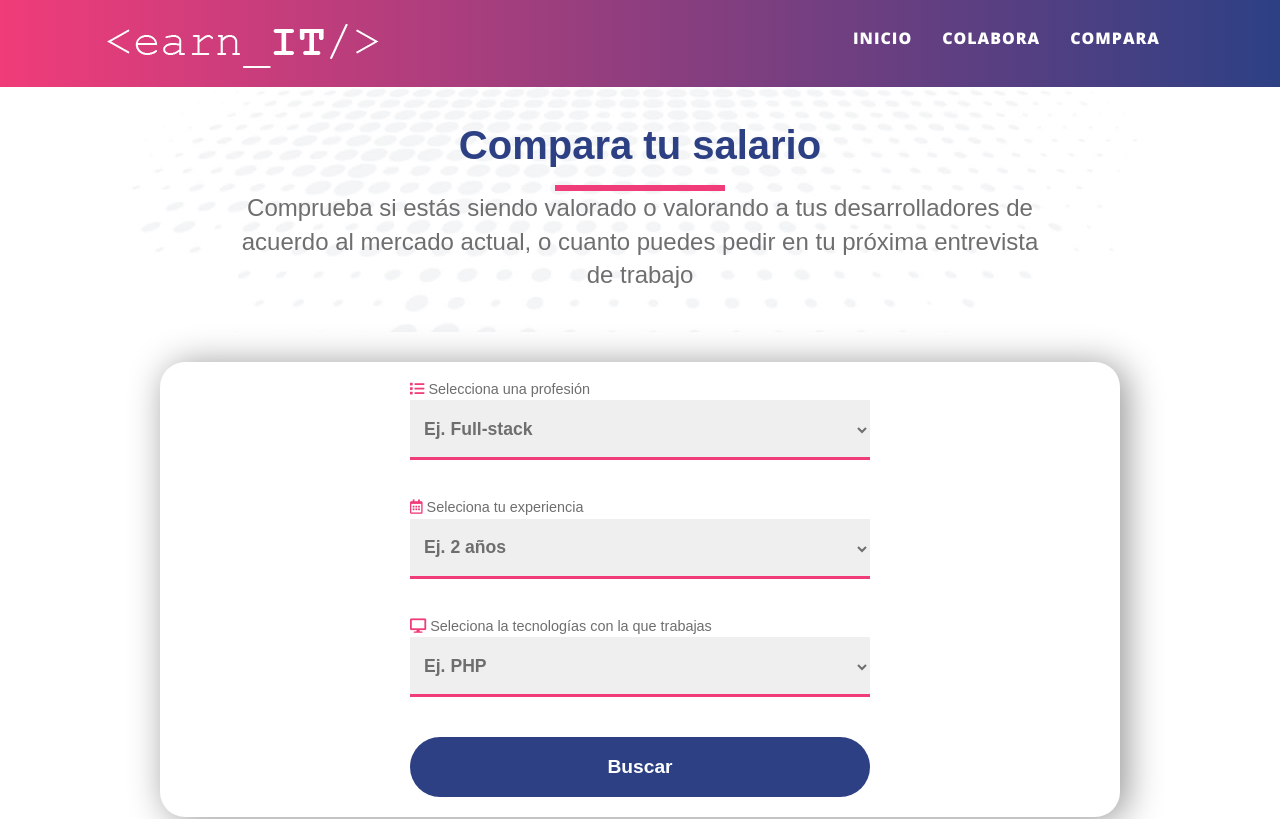
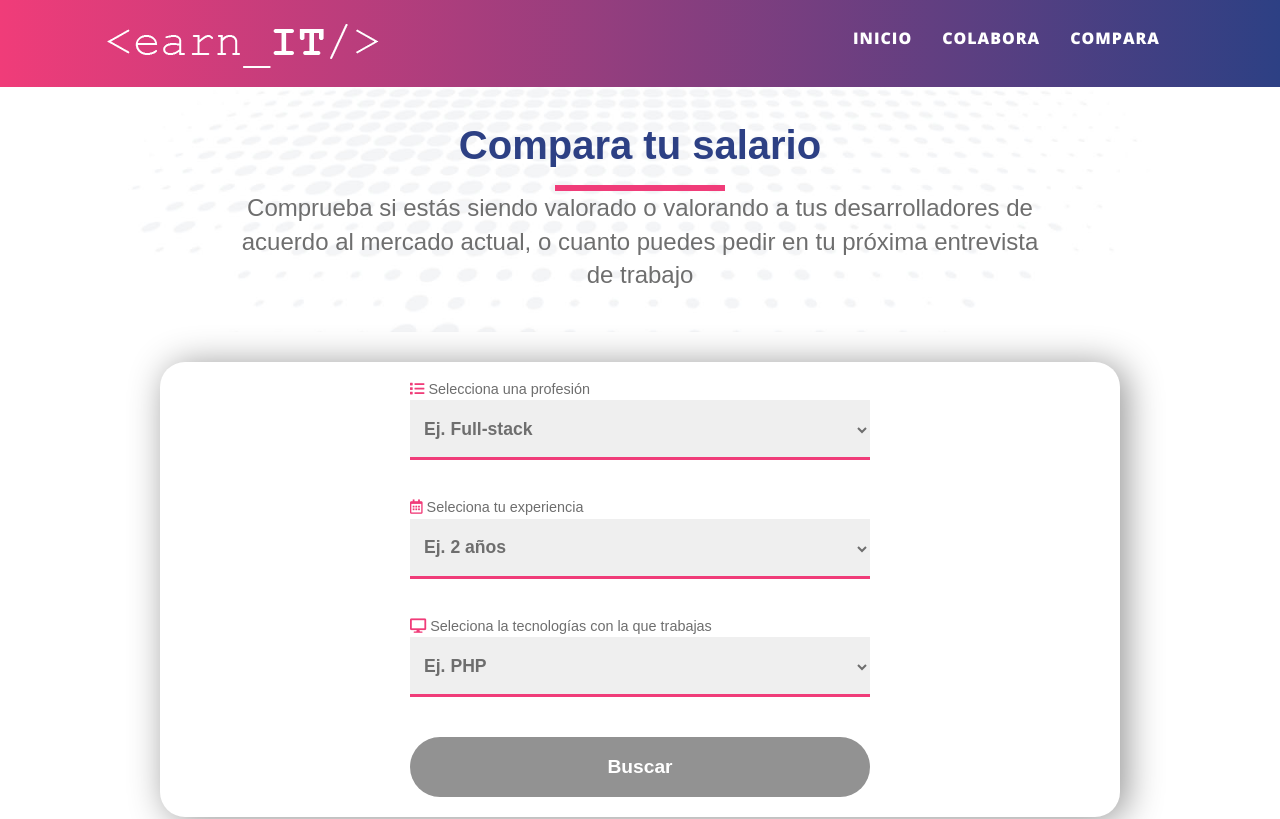
Before and after one commit to JavierMartinGil/Proyecto-earnIT-frontend, an Angular app: page /compara in a window 1280 px wide. Shown: the top 819 px of the page. Built offline with nearby package versions, Linux system fonts and the light colour scheme.

Commit message:
validacion forms

```diff
--- a/src/app/formcol/formcol.component.css
+++ b/src/app/formcol/formcol.component.css
@@ -114,6 +114,12 @@ div.formcol input[type=number]{
     color: #2d4084;
 }
 
+input[disabled]{
+    background-color: #929292!important;
+    border-color: #929292!important;
+    cursor: no-drop!important;
+}
+
 @media (max-width: 900px){
     .formulario_colabora .container {
     max-width: 95%;
--- a/src/app/formcol/formcol.component.html
+++ b/src/app/formcol/formcol.component.html
@@ -1,6 +1,6 @@
 <div class="formulario_colabora">
     <div class="container">
-        <form novalidate [formGroup]="formulario_colabora" (ngSubmit)="onSubmit()">
+        <form novalidate [formGroup]="formulario_colabora" (ngSubmit)="onSubmit()" method="POST">
             <div class="formcol">
                 <label for=""><i class="fas fa-list"></i> Selecciona una profesión</label>
                 <select formControlName="profesion">
@@ -38,6 +38,7 @@
                     <option value="php">PHP</option>
                     <option value="nodejs">NodeJS</option>
                     <option value="java">Java</option>
+                    <option value="net">.Net</option>
                 </select>
                 <p class="error" *ngIf="formulario_colabora.controls['tecnologias'].errors?.required && formulario_colabora.controls['tecnologias'].touched">
                     ⚠ El campo tecnologías es requerido ⚠
--- a/src/app/formcomp/formcomp.component.css
+++ b/src/app/formcomp/formcomp.component.css
@@ -35,6 +35,12 @@ div.formcol select:hover{
     width: 50%;
     color: red;
     margin: 20px auto;
+}
+
+input[disabled]{
+    background-color: #929292!important;
+    border-color: #929292!important;
+    cursor: no-drop!important;
 }
 
 form select, input {
--- a/src/app/formcomp/formcomp.component.html
+++ b/src/app/formcomp/formcomp.component.html
@@ -38,13 +38,14 @@
                     <option value="php">PHP</option>
                     <option value="nodejs">NodeJS</option>
                     <option value="java">Java</option>
+                    <option value="net">.Net</option>
                 </select>
                 <p class="error" *ngIf="formulario_solicitud.controls['tecnologias'].errors?.required && formulario_solicitud.controls['tecnologias'].touched">
                     ⚠ El campo tecnologias es requerido ⚠
                 </p>
             </div>
             <div>
-                <input type="submit" value="Buscar">
+                <input type="submit" value="Buscar" [disabled]="!formulario_solicitud.valid">
             </div>
         </form>
     </div>
```
